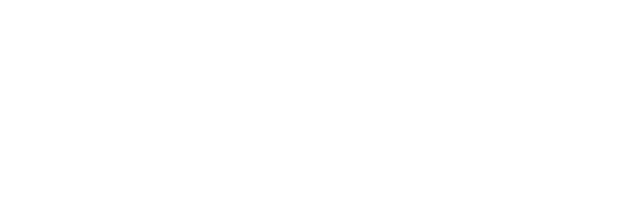
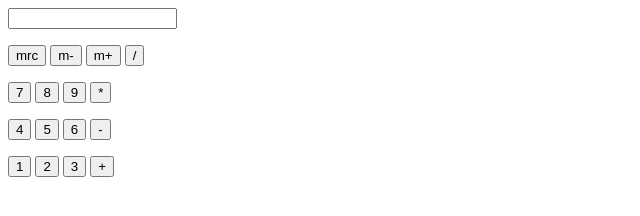
Before and after one commit to Calvin-Lee0/Calculator, a plain HTML site: page index.html in a window 1280 px wide. Shown: the whole page, without its empty margins (0-640 px from the left). Drawn offline with Linux system fonts and the light colour scheme.

Commit message:
4 rows
Created four divs for the buttons.

```diff
--- a/index.html
+++ b/index.html
@@ -3,14 +3,40 @@
 <head>
 <meta charset="UTF-8">
 <title>Calculator</title>
-<!--Stylesheet-->
 <link rel="stylesheet" type="text/css" href="calculator.css">
-<!--JavaScript-->
+
 <script type="text/javascript" src="calculator.js"></script>
 </head>
 
 <body>
-<!--Add your HTML here-->
+	<div class="box".>
+		<div class="display"><input type="text" readonly size="18" id="d"></div>
+		<div class="keys">
+			<p>
+				<input type="button" class="button function" value="mrc" onclick="alert('Not yet implemented')">
+				<input type="button" class="button function" value="m-" onclick="alert('Not yet implemented')">
+				<input type="button" class="button function" value="m+" onclick="alert('Not yet implemented')">
+				<input type="button" class="button function" value="/" onclick="v('/')">
+				</p>
+				<p>
+				<input type="button" class="button number" value="7" onclick="v('7')">
+				<input type="button" class="button number" value="8" onclick="v('8')">
+				<input type="button" class="button number" value="9" onclick="v('9')">
+				<input type="button" class="button number" value="*" onclick="v('*')">
+				</p>
+				<p>
+				<input type="button" class="button number" value="4" onclick="v('4')">
+				<input type="button" class="button number" value="5" onclick="v('5')">
+				<input type="button" class="button number" value="6" onclick="v('6')">
+				<input type="button" class="button operator" value="-" onclick="v('-')">
+				</p>
+				<p>
+				<input type="button" class="button number" value="1" onclick="v('1')">
+				<input type="button" class="button number" value="2" onclick="v('2')">
+				<input type="button" class="button number" value="3" onclick="v('3')">
+				<input type="button" class="button operator" value="+" onclick="v('+')">
+				</p>
+
 
 
 
```
